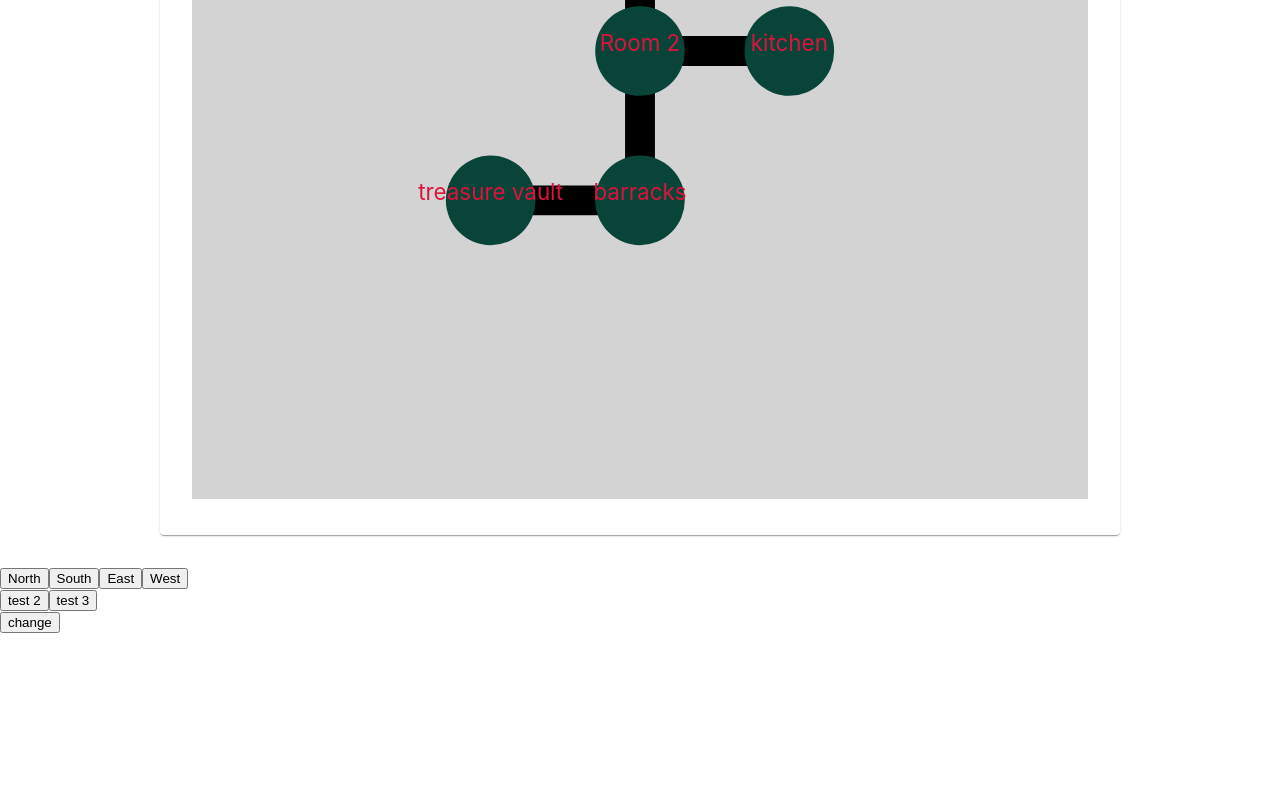
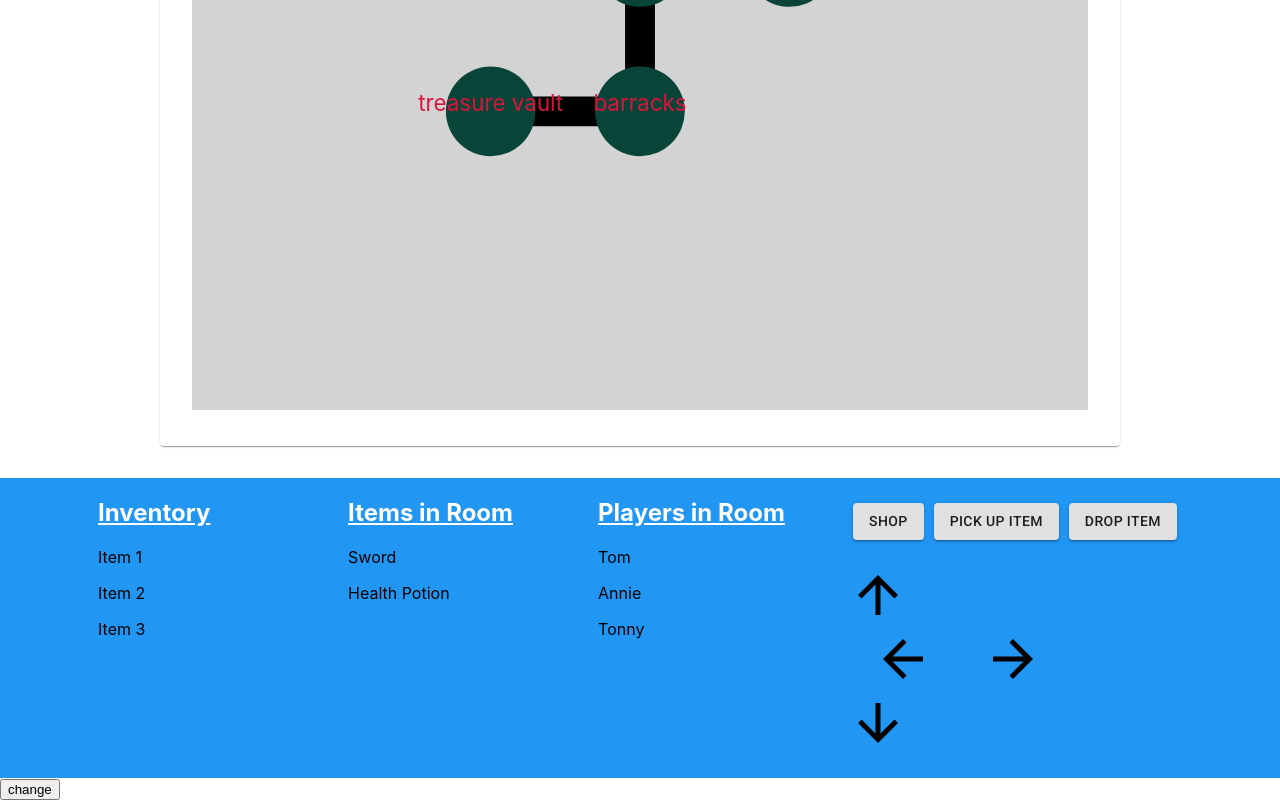
Before and after one commit to cspt5-buildweek/CS-Buildweek-1-client, a React (Create React App) app: page / in a window 1280 px wide. Shown: the part 611-1411 px from the top of the page. Before the commit the page ends 1244 px from the top, so only its background shows below. Built offline with nearby package versions, Linux system fonts and the light colour scheme.

Commit message:
add InfoBar to GamePage, wire up movements

```diff
--- a/src/App.js
+++ b/src/App.js
@@ -5,7 +5,6 @@ import { BrowserRouter, Route, Switch } from 'react-router-dom';
 import useUserContext from './hooks/useUserContext';
 
 // Components
-import InfoBar from "./components/BottomNav/InfoBar";
 import GamePage from './pages/GamePage';
 import LoginPage from './pages/LoginPage';
 
--- a/src/Components/BottomNav/InfoBar.js
+++ b/src/Components/BottomNav/InfoBar.js
@@ -27,7 +27,7 @@ const useStyles = makeStyles(theme => ({
   root: {
     boxSizing: "border-box",
     // width: 500,
-    position: "absolute",
+    // position: "absolute",
     bottom: "0px",
     // border: "1px solid red",
     height: "300px",
@@ -81,7 +81,7 @@ const useStyles = makeStyles(theme => ({
   }
 }));
 
-export default function InfoBar() {
+export default function InfoBar({ movePlayer }) {
   const classes = useStyles();
   const [open, setOpen] = useState(false);
   const [modal, setModal] = useState("shop");
@@ -107,14 +107,14 @@ export default function InfoBar() {
   };
 
   // Movement
-  const move = (e, direction) => {
-    // Must be filled in
-  };
+  // const move = (e, direction) => {
+  //   // Must be filled in
+  // };
 
   // Buttons
-  const dropItem = () => {};
-  const pickUpItem = () => {};
-  const sellItem = () => {};
+  // const dropItem = () => {};
+  // const pickUpItem = () => {};
+  // const sellItem = () => {};
 
   return (
     <BottomNavigation className={classes.root}>
@@ -170,23 +170,27 @@ export default function InfoBar() {
                 fontSize="large"
                 className={classes.icons}
                 style={iconStyle}
+                onClick={movePlayer('n')}
               />
               <div>
                 <ArrowBackIcon
                   fontSize="large"
                   className={`${classes.middleIcons} ${classes.icons}`}
                   style={iconStyle}
+                  onClick={movePlayer('w')}
                 />
                 <ArrowForwardIcon
                   fontSize="large"
                   className={`${classes.middleIcons} ${classes.icons}`}
                   style={iconStyle}
+                  onClick={movePlayer('e')}
                 />
               </div>
               <ArrowDownwardIcon
                 fontSize="large"
                 className={classes.icons}
                 style={iconStyle}
+                onClick={movePlayer('s')}
               />
             </div>
           </div>
--- a/src/Components/BottomNav/Modals/DropModal.js
+++ b/src/Components/BottomNav/Modals/DropModal.js
@@ -7,7 +7,7 @@ const useStyles = makeStyles({
   root: {
     boxSizing: "border-box",
     // border: "1px solid red",
-    height: "50vh",
+    // height: "50vh",
     textAlign: "center"
   },
   itemContainer: {
--- a/src/Components/BottomNav/Modals/PickUpModal.js
+++ b/src/Components/BottomNav/Modals/PickUpModal.js
@@ -7,7 +7,7 @@ const useStyles = makeStyles({
   root: {
     boxSizing: "border-box",
     // border: "1px solid red",
-    height: "50vh",
+    // height: "50vh",
     textAlign: "center"
   },
   itemContainer: {
--- a/src/Components/BottomNav/Modals/ShopModal.js
+++ b/src/Components/BottomNav/Modals/ShopModal.js
@@ -49,13 +49,13 @@ function ShopModal() {
   const classes = useStyles();
   // Set up state to hold items or get passed down
 
-  const sellItem = () => {
+  // const sellItem = () => {
 
-  }
+  // }
 
-  const buyItem = () => {
+  // const buyItem = () => {
 
-  }
+  // }
 
   return (
     <div className={classes.root}>
--- a/src/pages/GamePage.js
+++ b/src/pages/GamePage.js
@@ -4,10 +4,12 @@ import { UserContext } from '../hooks/useUserContext';
 import { buildMap_1 } from '../mockData/fakeMap';
 import { useLogOnChange } from '../hooks/misc';
 import GameMap from '../components/GameMap';
+import InfoBar from "../components/BottomNav/InfoBar";
 
 
 const GamePage = () => {
   const userData = useContext(UserContext);
+
   const [map, setMap] = useState(buildMap_1());
   useLogOnChange('Map', map);
 
@@ -20,53 +22,53 @@ const GamePage = () => {
 
   // This is just some debug/testing stuff. making sure things keep working as expected
   // if new nodes get added later, after the inital load.
-  const handleClick2 = () => {
-    setMap(prev => ({
-      ...prev,
-      roomsDict: {
-        ...prev.roomsDict,
-        1: {
-          ...prev.roomsDict[1],
-          links: {
-            ...prev.roomsDict[1].links,
-            w: { hall_id: 5, next_room: 7 }
-          }
-        },
-        7: {
-          id: 7,
-          name: 'test',
-          coords: [0, 1],
-          links: {
-            e: { hall_id: 5, next_room: 1 }
-          }
-        }
-      },
-      linksDict: {
-        ...prev.linksDict,
-        5: {
-          id: 5,
-          from: 1,
-          to: 7,
-          fromDir: 'w',
-          toDir: 'e'
-        }
-      }
-    }));
-  };
+  // const handleClick2 = () => {
+  //   setMap(prev => ({
+  //     ...prev,
+  //     roomsDict: {
+  //       ...prev.roomsDict,
+  //       1: {
+  //         ...prev.roomsDict[1],
+  //         links: {
+  //           ...prev.roomsDict[1].links,
+  //           w: { hall_id: 5, next_room: 7 }
+  //         }
+  //       },
+  //       7: {
+  //         id: 7,
+  //         name: 'test',
+  //         coords: [0, 1],
+  //         links: {
+  //           e: { hall_id: 5, next_room: 1 }
+  //         }
+  //       }
+  //     },
+  //     linksDict: {
+  //       ...prev.linksDict,
+  //       5: {
+  //         id: 5,
+  //         from: 1,
+  //         to: 7,
+  //         fromDir: 'w',
+  //         toDir: 'e'
+  //       }
+  //     }
+  //   }));
+  // };
 
-  const handleClick3 = () => {
-    setMap(prev => ({
-      ...prev,
-      roomsDict: {
-        ...prev.roomsDict,
-        8: {
-          id: 8,
-          name: 'test_2',
-          coords: [3, 4]
-        }
-      }
-    }));
-  };
+  // const handleClick3 = () => {
+  //   setMap(prev => ({
+  //     ...prev,
+  //     roomsDict: {
+  //       ...prev.roomsDict,
+  //       8: {
+  //         id: 8,
+  //         name: 'test_2',
+  //         coords: [3, 4]
+  //       }
+  //     }
+  //   }));
+  // };
 
   const handleMovePlayer = (dir) => () => {
     if (map.roomsDict[player.room].links[dir]) { // check if current room has an exit in that direction
@@ -85,10 +87,9 @@ const GamePage = () => {
 
   return (
     <div>
-      <h2>GamePage</h2>
-      <p>current user: {userData.name}</p>
       <GameMap mapData={map} playerData={player} />
-      <div>
+      <InfoBar movePlayer={handleMovePlayer} />
+      {/* <div>
         <button onClick={handleMovePlayer('n')}>
           North
         </button>
@@ -109,7 +110,7 @@ const GamePage = () => {
         <button onClick={handleClick3}>
           test 3
         </button>
-      </div>
+      </div> */}
     </div>
   );
 };
```
